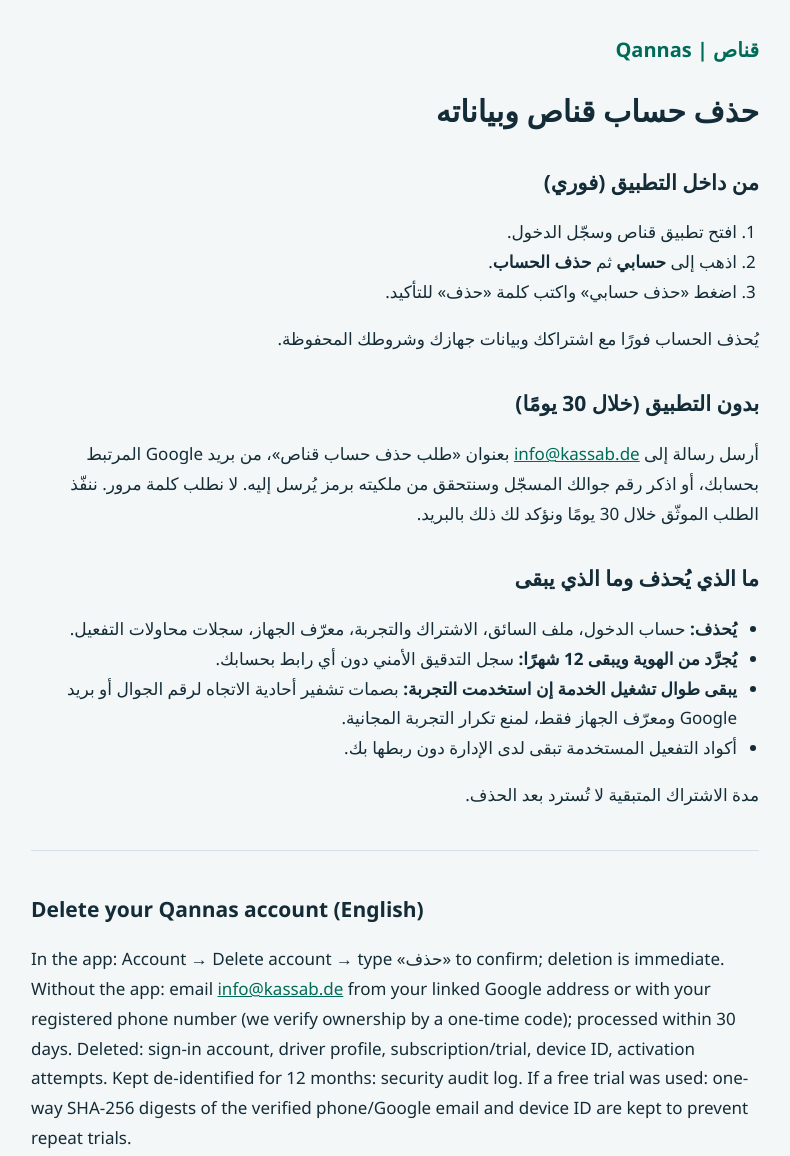
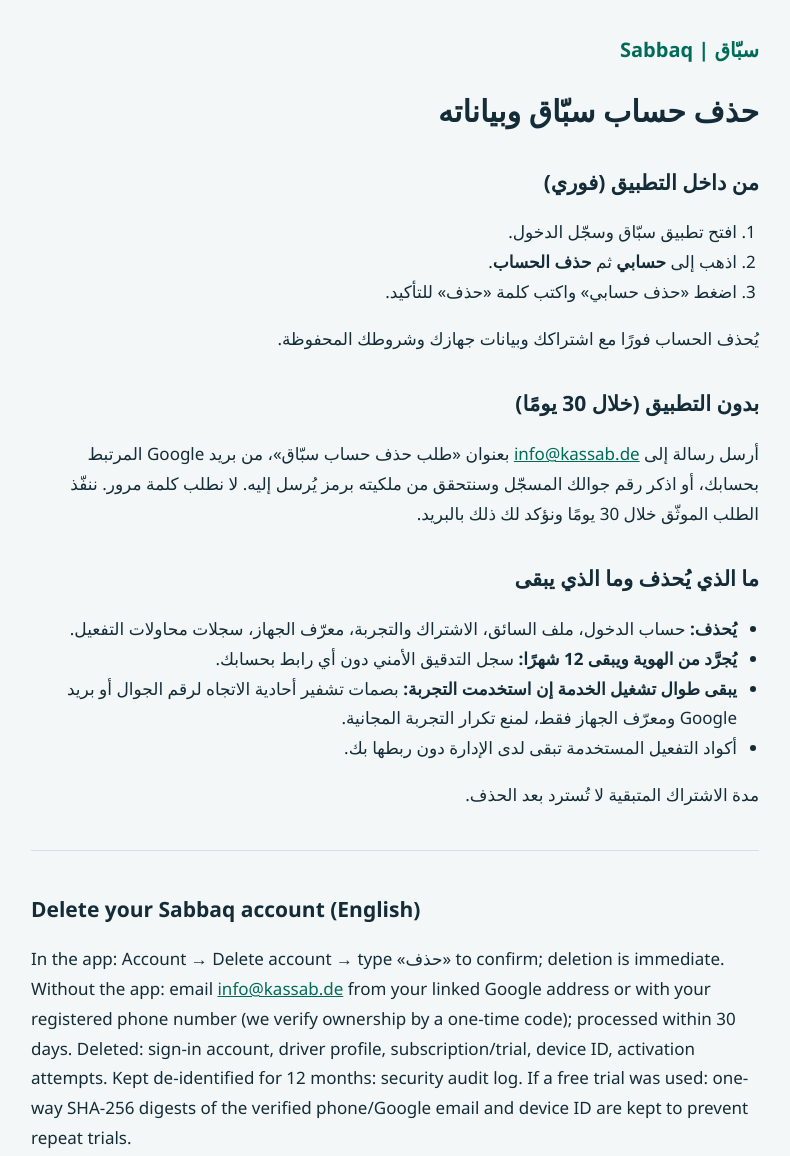
Before and after one commit to yahooyahoo99/yahooyahoo99.github.io, a plain HTML site: page delete-account.html in a window 1280 px wide. Shown: the whole page, without its empty margins (245-1035 px from the left). Drawn offline with Linux system fonts and the light colour scheme.

Commit message:
Rename the app to Sabbaq (سبّاق) on the public pages

```diff
--- a/delete-account.html
+++ b/delete-account.html
@@ -3,24 +3,24 @@
 <head>
 <meta charset="utf-8">
 <meta name="viewport" content="width=device-width, initial-scale=1">
-<title>حذف حساب قناص</title>
+<title>حذف حساب سبّاق</title>
 <link rel="stylesheet" href="style.css">
 </head>
 <body>
 <main>
-<p class="brand"><a href="./">قناص | Qannas</a></p>
-<h1>حذف حساب قناص وبياناته</h1>
+<p class="brand"><a href="./">سبّاق | Sabbaq</a></p>
+<h1>حذف حساب سبّاق وبياناته</h1>
 
 <h2>من داخل التطبيق (فوري)</h2>
 <ol>
-<li>افتح تطبيق قناص وسجّل الدخول.</li>
+<li>افتح تطبيق سبّاق وسجّل الدخول.</li>
 <li>اذهب إلى <strong>حسابي</strong> ثم <strong>حذف الحساب</strong>.</li>
 <li>اضغط «حذف حسابي» واكتب كلمة «حذف» للتأكيد.</li>
 </ol>
 <p>يُحذف الحساب فورًا مع اشتراكك وبيانات جهازك وشروطك المحفوظة.</p>
 
 <h2>بدون التطبيق (خلال 30 يومًا)</h2>
-<p>أرسل رسالة إلى <a href="mailto:info@kassab.de?subject=%D8%B7%D9%84%D8%A8%20%D8%AD%D8%B0%D9%81%20%D8%AD%D8%B3%D8%A7%D8%A8%20%D9%82%D9%86%D8%A7%D8%B5">info@kassab.de</a> بعنوان «طلب حذف حساب قناص»، من بريد Google المرتبط بحسابك، أو اذكر رقم جوالك المسجّل وسنتحقق من ملكيته برمز يُرسل إليه. لا نطلب كلمة مرور. ننفّذ الطلب الموثّق خلال 30 يومًا ونؤكد لك ذلك بالبريد.</p>
+<p>أرسل رسالة إلى <a href="mailto:info@kassab.de?subject=%D8%B7%D9%84%D8%A8%20%D8%AD%D8%B0%D9%81%20%D8%AD%D8%B3%D8%A7%D8%A8%20%D8%B3%D8%A8%D9%91%D8%A7%D9%82">info@kassab.de</a> بعنوان «طلب حذف حساب سبّاق»، من بريد Google المرتبط بحسابك، أو اذكر رقم جوالك المسجّل وسنتحقق من ملكيته برمز يُرسل إليه. لا نطلب كلمة مرور. ننفّذ الطلب الموثّق خلال 30 يومًا ونؤكد لك ذلك بالبريد.</p>
 
 <h2>ما الذي يُحذف وما الذي يبقى</h2>
 <ul>
@@ -33,7 +33,7 @@
 
 <hr>
 <div lang="en" dir="ltr">
-<h2>Delete your Qannas account (English)</h2>
+<h2>Delete your Sabbaq account (English)</h2>
 <p>In the app: Account → Delete account → type «حذف» to confirm; deletion is immediate. Without the app: email <a href="mailto:info@kassab.de">info@kassab.de</a> from your linked Google address or with your registered phone number (we verify ownership by a one-time code); processed within 30 days. Deleted: sign-in account, driver profile, subscription/trial, device ID, activation attempts. Kept de-identified for 12 months: security audit log. If a free trial was used: one-way SHA-256 digests of the verified phone/Google email and device ID are kept to prevent repeat trials.</p>
 </div>
 </main>
```
Also changed, not shown: index.html (+5 -5 lines), privacy.html (+5 -5 lines).
